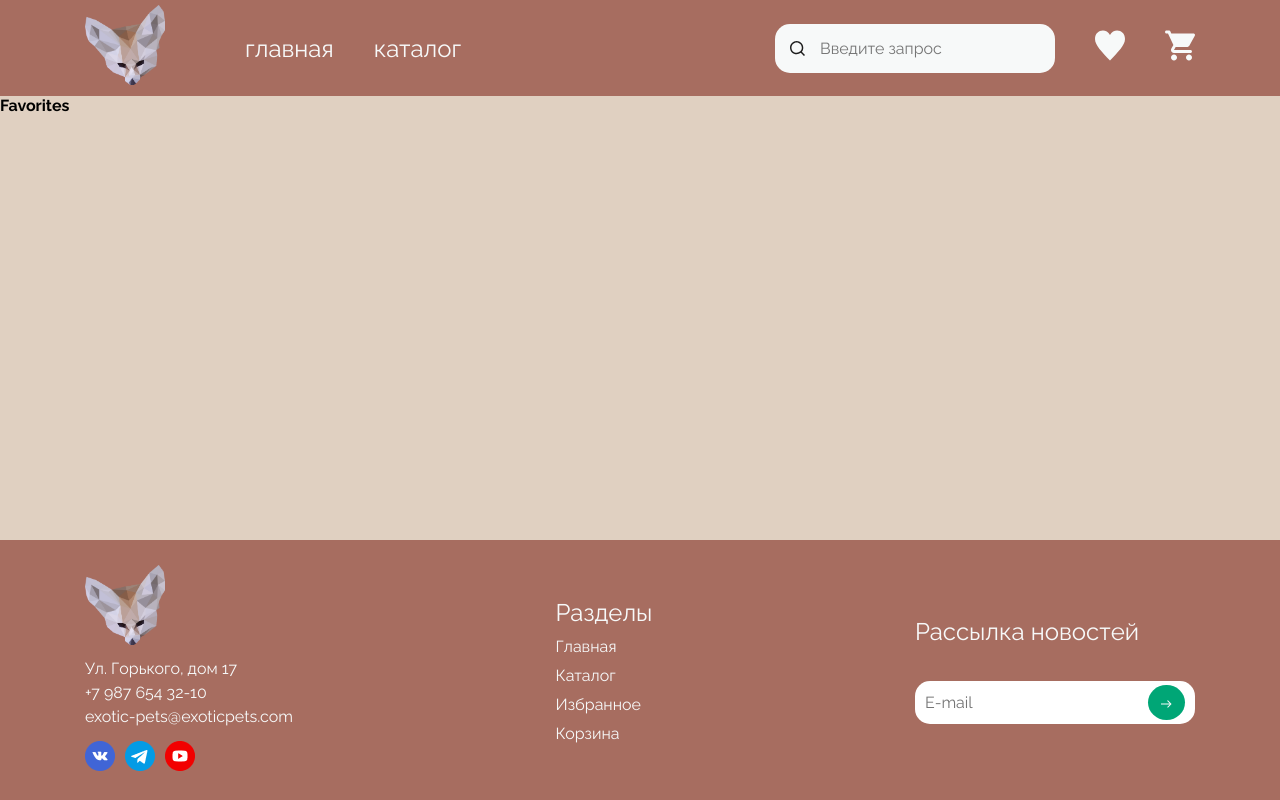
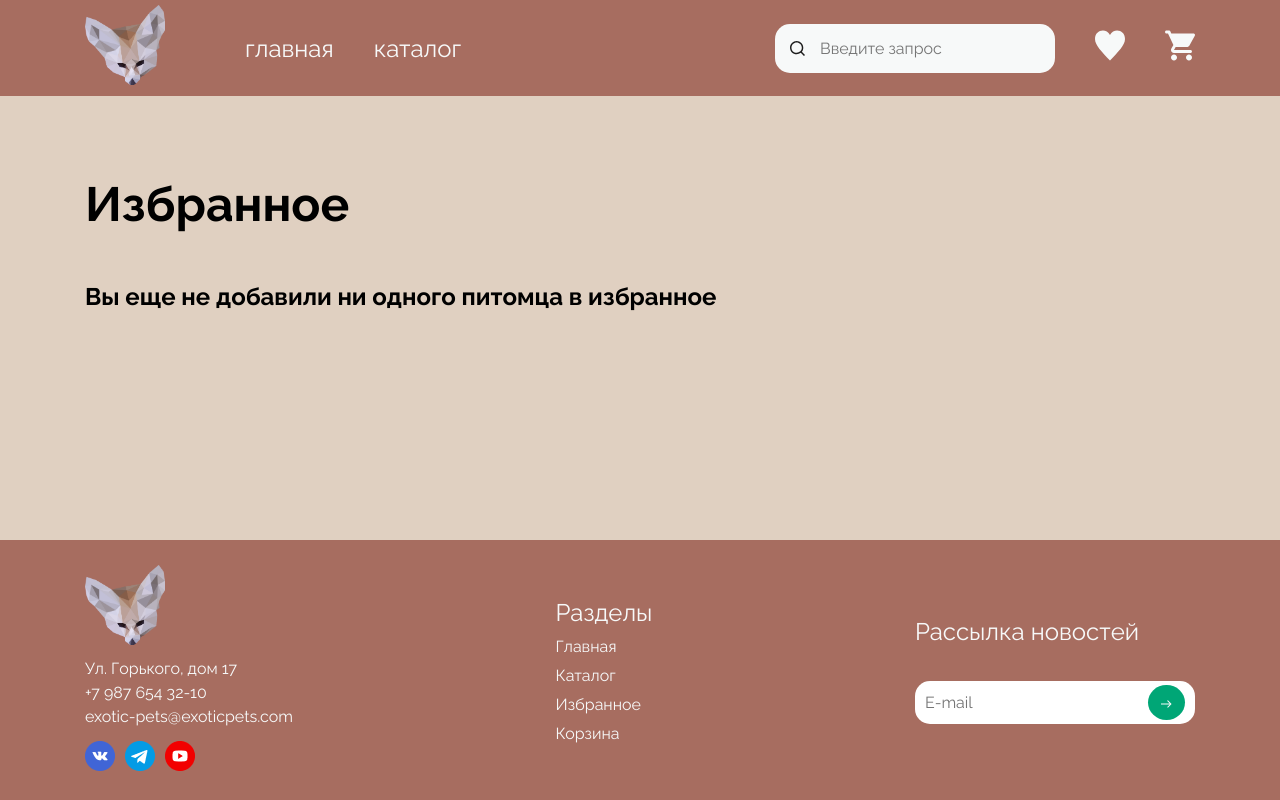
Before and after one commit to algorithm-ssau/exotic-pets-catalogue, a React (Create React App) app in the folder client/my-app/: page /favorites in a window 1280 px wide. Built offline with nearby package versions, Linux system fonts and the light colour scheme.

Commit message:
F23 added favorite products to the page

```diff
--- /dev/null
+++ b/client/my-app/src/pages/favorites_page/styles/page_favorites.css
@@ -0,0 +1,23 @@
+.page-favorites-container {
+    width: 1110px;
+    margin: 0 auto;
+}
+
+.favorites-header {
+    margin-top: 5rem;
+
+    font-size: 3em;
+}
+
+.favorite-products {
+    width: 1110px;
+    margin: 0 auto;
+    margin-top: 3.125rem;
+    margin-bottom: 5rem; /* Better not use margin bottoms */
+
+    list-style-type: none;
+
+    display: grid;
+    grid-template-columns: 1fr 1fr 1fr;
+    gap: 30px;
+}
--- a/client/my-app/src/pages/favorites_page/view/page_favorites.tsx
+++ b/client/my-app/src/pages/favorites_page/view/page_favorites.tsx
@@ -1,9 +1,36 @@
 import React from 'react';
+import { observer } from 'mobx-react';
+import productStore from '../../../store/productStore';
+import ProductCard from '../../catalogue_page/el/ProductCard';
+
+import "../styles/page_favorites.css"
+
 
 const PageFavorites = () => {
     return (
-        <h1>Favorites</h1>
+        <div className="page-favorites-container">
+            <h2 className="favorites-header" >Избранное</h2>
+            {
+                productStore.favProducts.length === 0
+                    ? <h3 className="cart-empty-message">Вы еще не добавили ни одного питомца в избранное</h3>
+                    : <ul className="favorite-products">
+                        {
+                            productStore.favProducts.map(product => {
+                                return <li key={product.id}>
+                                    <ProductCard
+                                        id={product.id}
+                                        image={product.image}
+                                        name={product.name}
+                                        price={product.price}
+                                        description={product.description}
+                                    />
+                                </li>
+                            })
+                        }
+                    </ul>
+            }
+        </div>
     );
 }
 
-export default PageFavorites;
+export default observer(PageFavorites);
```
